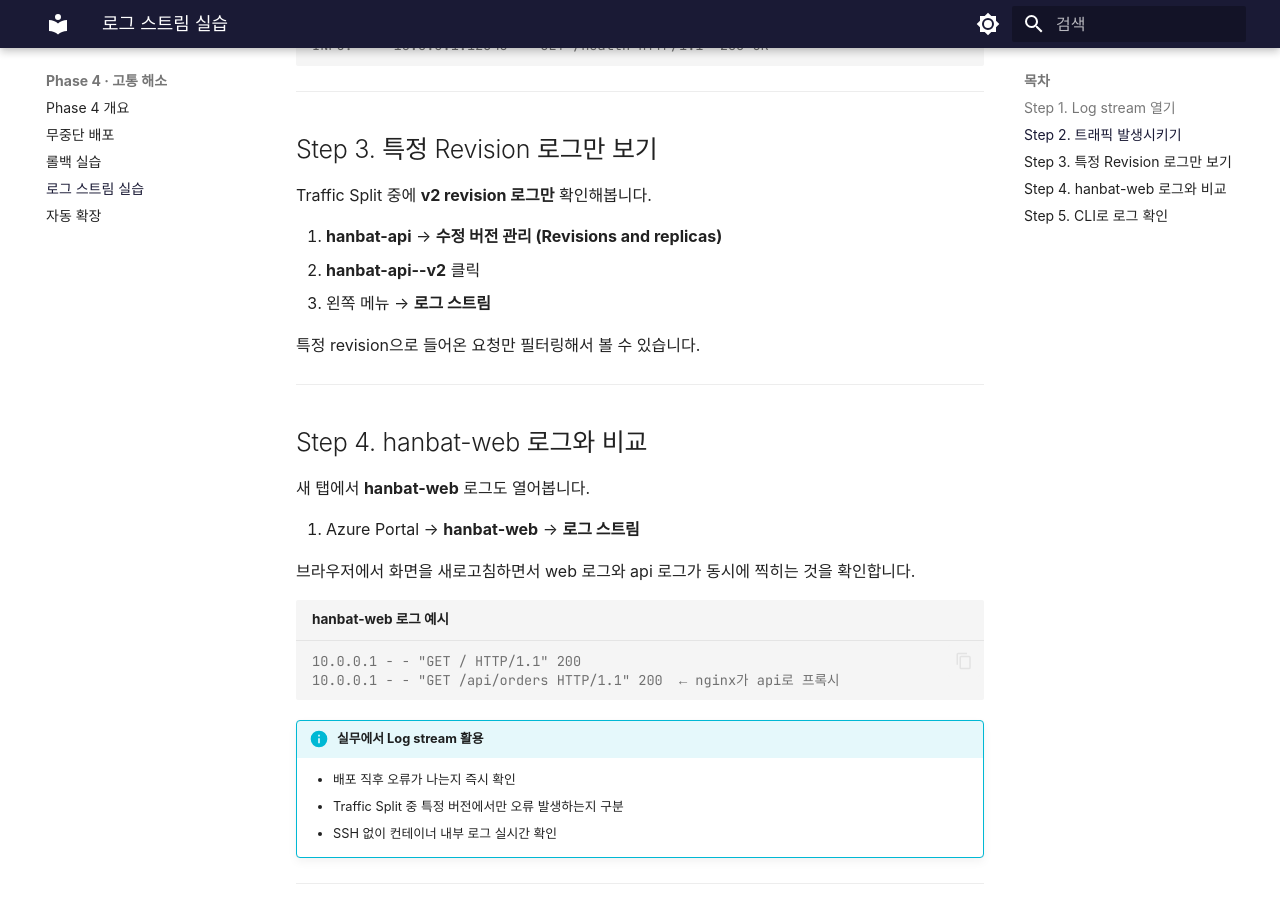
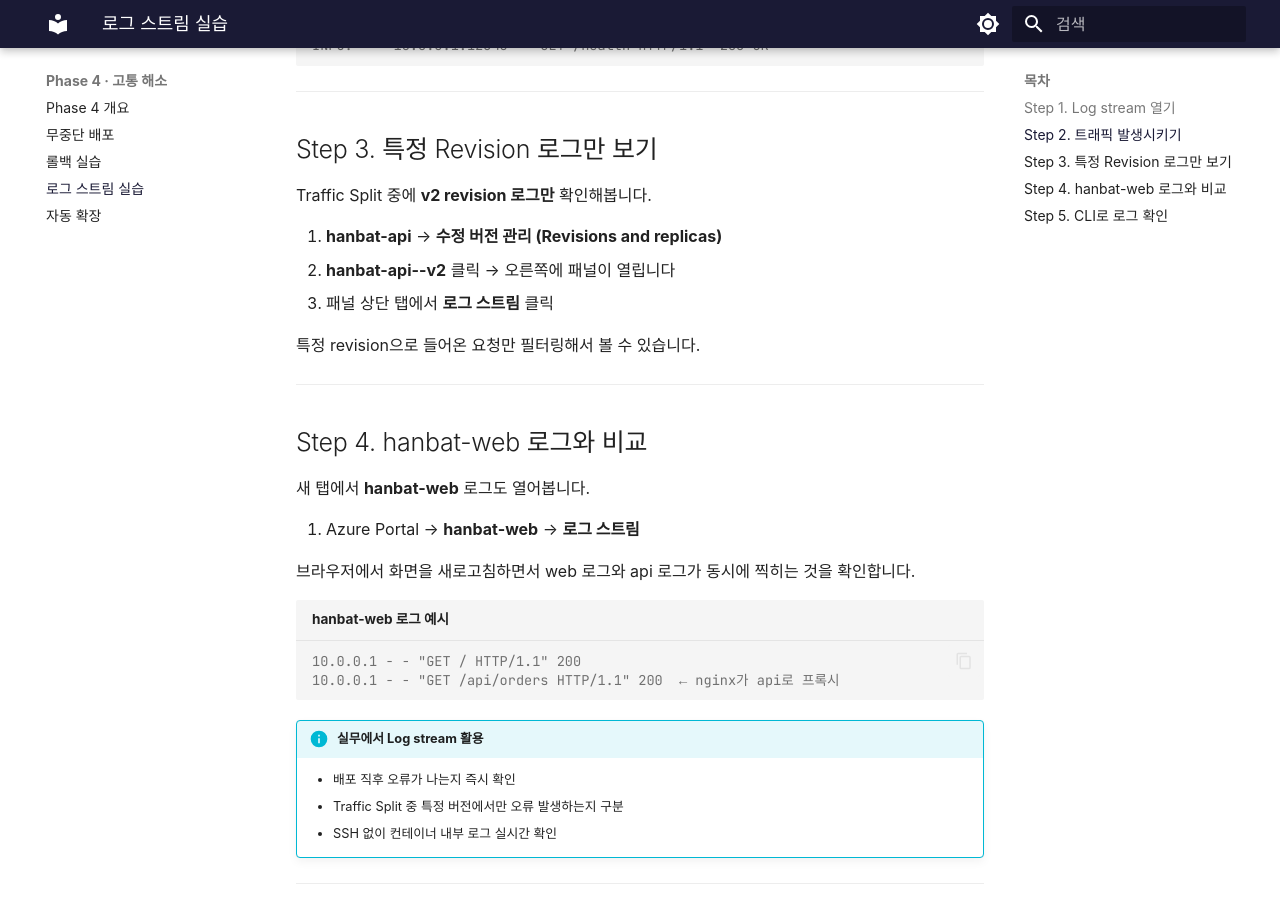
Before and after one commit to skilleat-labs/container-service-labs, an MkDocs documentation site: the page built from docs/phase-4/log-stream.md, in a window 1280 px wide and 900 px high, scrolled down 957 px. Built offline with MkDocs 1.6.1 and Material for MkDocs 9.7.7, drawn with Linux system fonts in a browser that asks for light colours; some web fonts are replaced.

Commit message:
fix: revision 로그 스트림 경로 수정 (왼쪽 메뉴 → 패널 탭)

```diff
--- a/docs/phase-4/log-stream.md
+++ b/docs/phase-4/log-stream.md
@@ -42,8 +42,8 @@ INFO:     10.0.0.1:12345 - "GET /health HTTP/1.1" 200 OK
 Traffic Split 중에 **v2 revision 로그만** 확인해봅니다.
 
 1. **hanbat-api** → **수정 버전 관리 (Revisions and replicas)**
-2. **hanbat-api--v2** 클릭
-3. 왼쪽 메뉴 → **로그 스트림**
+2. **hanbat-api--v2** 클릭 → 오른쪽에 패널이 열립니다
+3. 패널 상단 탭에서 **로그 스트림** 클릭
 
 특정 revision으로 들어온 요청만 필터링해서 볼 수 있습니다.
 
```
